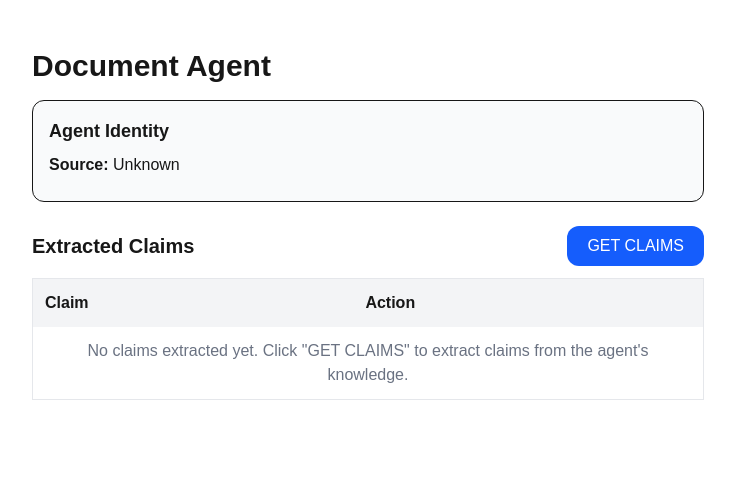
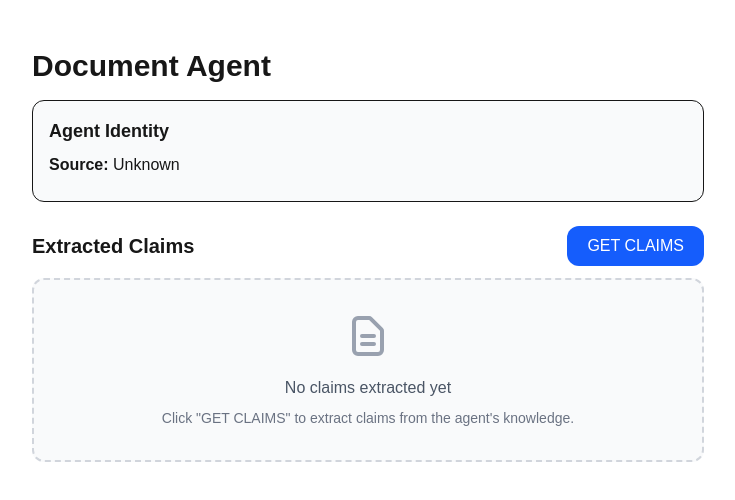
Before and after one commit to magalimorin18/agentic-internet, a Next.js app: page /demo/agent in a window 1280 px wide. Shown: the top 500 px of the page, without its empty margins (272-1007 px from the left). Built offline with nearby package versions, Linux system fonts and the light colour scheme.

Commit message:
fix: improve ui of claim table

```diff
--- a/app/demo/components/AgentIdentity.tsx
+++ b/app/demo/components/AgentIdentity.tsx
@@ -80,7 +80,7 @@ export default function AgentIdentity({ url }: { url: string }) {
                         href={article.url}
                         target="_blank"
                         rel="noopener noreferrer"
-                        className="text-blue-600 hover:underline text-sm font-medium block mb-1"
+                        className="text-purple-600 hover:underline text-sm font-medium block mb-1"
                       >
                         {article.url}
                       </a>
--- a/app/demo/components/ClaimsTable.tsx
+++ b/app/demo/components/ClaimsTable.tsx
@@ -55,82 +55,107 @@ export default function ClaimsTable({
     setSelectedRelatedArticleUrl(null);
   };
 
-  // Calculate colspan for empty state
-  const emptyStateColspan =
-    1 + (relatedArticles.length > 0 ? relatedArticles.length : 1);
+  return (
+    <div className="space-y-4">
+      {claims.length === 0 ? (
+        <div className="p-8 text-center bg-gray-50 rounded-xl border-2 border-dashed border-gray-300">
+          <div className="max-w-md mx-auto">
+            <svg
+              className="mx-auto h-12 w-12 text-gray-400 mb-4"
+              fill="none"
+              viewBox="0 0 24 24"
+              stroke="currentColor"
+            >
+              <path
+                strokeLinecap="round"
+                strokeLinejoin="round"
+                strokeWidth={2}
+                d="M9 12h6m-6 4h6m2 5H7a2 2 0 01-2-2V5a2 2 0 012-2h5.586a1 1 0 01.707.293l5.414 5.414a1 1 0 01.293.707V19a2 2 0 01-2 2z"
+              />
+            </svg>
+            <p className="text-gray-600 font-medium mb-2">
+              No claims extracted yet
+            </p>
+            <p className="text-sm text-gray-500">
+              Click &quot;GET CLAIMS&quot; to extract claims from the
+              agent&apos;s knowledge.
+            </p>
+          </div>
+        </div>
+      ) : (
+        <div className="space-y-3">
+          {claims.map((c, claimIndex) => (
+            <div
+              key={c.id}
+              className="bg-white border border-gray-200 rounded-xl p-4 hover:shadow-md transition-shadow"
+            >
+              <div className="flex items-start gap-4">
+                {/* Claim Number Badge */}
+                <div className="shrink-0">
+                  <div className="w-8 h-8 rounded-full bg-gray-100 flex items-center justify-center text-sm font-semibold text-gray-700">
+                    {claimIndex + 1}
+                  </div>
+                </div>
 
-  return (
-    <div>
-      <table className="w-full border border-gray-200 rounded-xl">
-        <thead className="bg-gray-100">
-          <tr>
-            <th className="p-3 text-left">Claim</th>
+                {/* Claim Content */}
+                <div className="flex-1 min-w-0">
+                  <p className="text-gray-900 leading-relaxed mb-3">
+                    {c.claim}
+                  </p>
+
+                  {/* Action Buttons */}
                   {relatedArticles.length > 0 ? (
-              relatedArticles.map((article, index) => (
-                <th key={index} className="p-3 text-left">
-                  Action
-                </th>
-              ))
-            ) : (
-              <th className="p-3 text-left">Action</th>
-            )}
-          </tr>
-        </thead>
-        <tbody>
-          {claims.length === 0 ? (
-            <tr>
-              <td
-                colSpan={emptyStateColspan}
-                className="p-3 text-center text-gray-500"
-              >
-                No claims extracted yet. Click &quot;GET CLAIMS&quot; to extract
-                claims from the agent&apos;s knowledge.
-              </td>
-            </tr>
-          ) : (
-            claims.map((c) => (
-              <tr key={c.id} className="border-t">
-                <td className="p-3">{c.claim}</td>
-                {relatedArticles.length > 0 ? (
-                  relatedArticles.map((article, index) => {
+                    <div className="flex flex-wrap gap-2">
+                      {relatedArticles.map((article, index) => {
                         let displayUrl = article.url;
                         try {
                           displayUrl = new URL(article.url).hostname;
                         } catch {
-                      // If URL parsing fails, use the full URL truncated
                           displayUrl =
                             article.url.length > 30
                               ? article.url.substring(0, 30) + "..."
                               : article.url;
                         }
                         return (
-                      <td key={index} className="p-3">
                           <button
+                            key={index}
                             onClick={() => handleAskReview(c, article.url)}
-                          className="px-4 py-1 bg-black text-white rounded-lg text-sm whitespace-nowrap"
+                            className="px-4 py-2 bg-purple-300 text-white rounded-lg text-sm font-medium hover:bg-purple-600 transition-colors flex items-center gap-2"
                             title={`Ask review on ${article.url}`}
                           >
-                          Ask Review on {displayUrl}
+                            <svg
+                              className="w-4 h-4"
+                              fill="none"
+                              viewBox="0 0 24 24"
+                              stroke="currentColor"
+                            >
+                              <path
+                                strokeLinecap="round"
+                                strokeLinejoin="round"
+                                strokeWidth={2}
+                                d="M8 12h.01M12 12h.01M16 12h.01M21 12c0 4.418-4.03 8-9 8a9.863 9.863 0 01-4.255-.949L3 20l1.395-3.72C3.512 15.042 3 13.574 3 12c0-4.418 4.03-8 9-8s9 3.582 9 8z"
+                              />
+                            </svg>
+                            <span>Ask agent {displayUrl}</span>
                           </button>
-                      </td>
                         );
-                  })
+                      })}
+                    </div>
                   ) : (
-                  <td className="p-3">
                     <button
                       onClick={() => handleAskReview(c, "")}
-                      className="px-4 py-1 bg-black text-white rounded-lg"
+                      className="px-4 py-2 bg-gray-100 text-gray-500 rounded-lg text-sm font-medium cursor-not-allowed"
                       disabled
                     >
-                      No related articles
+                      No related articles available
                     </button>
-                  </td>
                   )}
-              </tr>
-            ))
+                </div>
+              </div>
+            </div>
+          ))}
+        </div>
       )}
-        </tbody>
-      </table>
 
       {selectedClaim && (
         <PeerDiscussionModal
```
Lines whose indentation alone changed are shown as unchanged.
